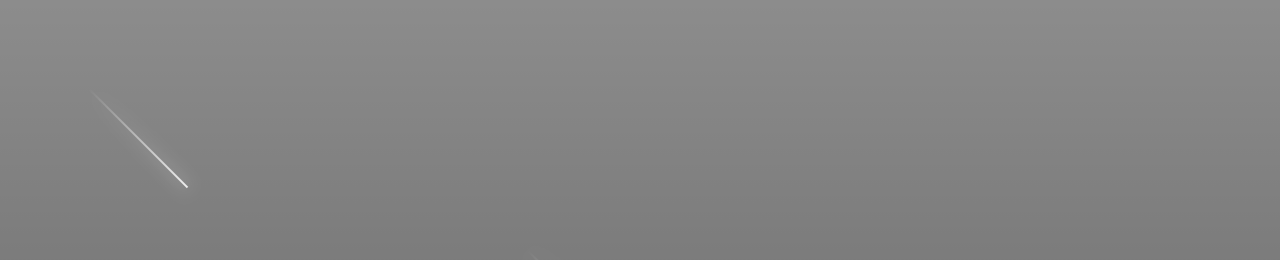
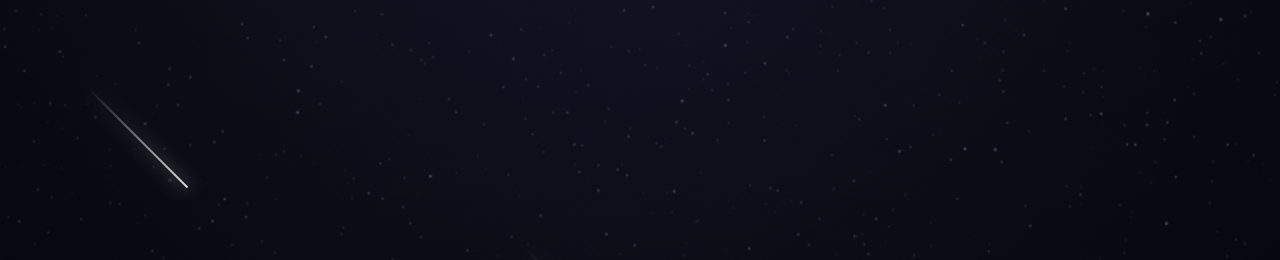
Before and after one commit to storm-ui1/NEWYEAR, a plain HTML site: page index.html in a window 1280 px wide. Shown: the top 260 px of the page. Drawn offline with Linux system fonts and the light colour scheme.

Commit message:
Update index.html

```diff
--- a/index.html
+++ b/index.html
@@ -21,7 +21,7 @@
       /* BACKGROUND IMAGE */
       background:
         linear-gradient(rgba(0,0,0,0.45), rgba(0,0,0,0.65)),
-        url("Gemini_Generated_Image_f67r1ff67r1ff67r.png") center/cover no-repeat;
+        url("background.png") center/cover no-repeat;
 
       display: flex;
       align-items: center;
```
